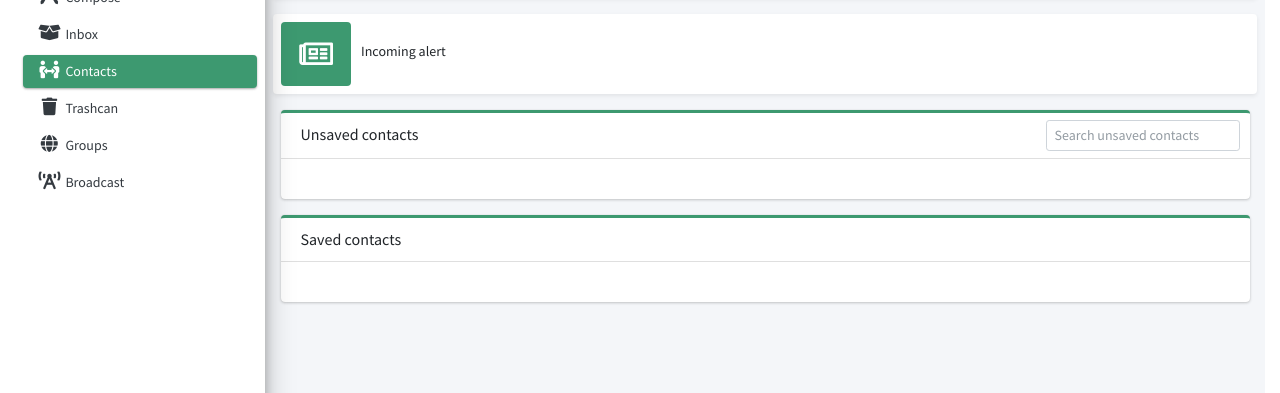
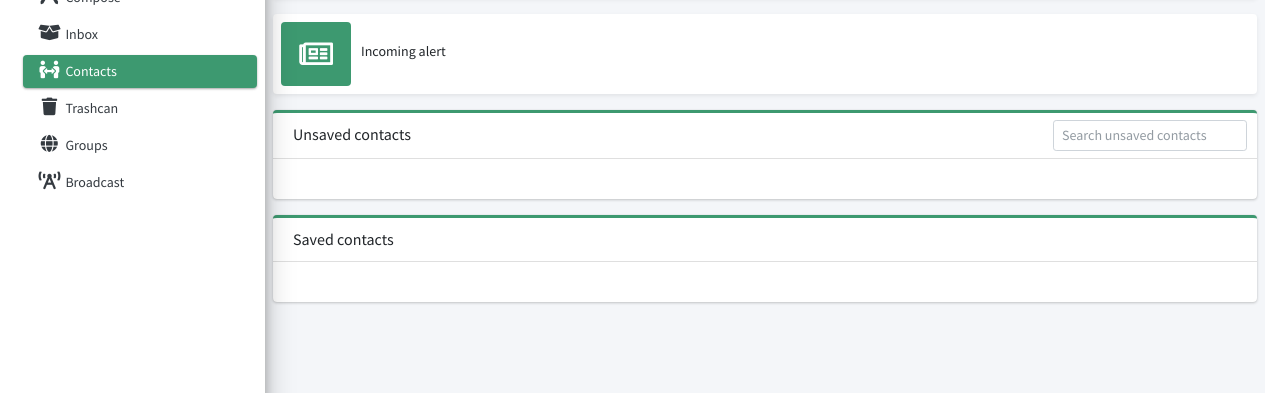
Before and after one commit to astrosonic/forge, a Flask app: template templates/contocts.html in a window 1280 px wide. Shown: the part 187-580 px from the top of the page. Run offline with Flask 2, Linux system fonts and the light colour scheme; the template is opened without the code that fills it, so the values that code supplies are empty; some libraries are stand-ins or nearby versions.

Commit message:
Refactored code for stretched setting
Markup specification quality improved and panels take up full space

```diff
--- a/templates/contocts.html
+++ b/templates/contocts.html
@@ -94,7 +94,6 @@
 		</section>
 
 		<section class="content">
-      <div class="container-fluid">
 			<div class="card card-olive card-outline">
 				<div class="card-header">
 					<h3 class="card-title">Unsaved contacts</h3>
@@ -124,11 +123,9 @@
 				{% endfor %}
 				</div>
 			</div>
-      </div>
 		</section>
 
 		<section class="content">
-      <div class="container-fluid">
 			<div class="card card-olive card-outline">
 				<div class="card-header">
 					<h3 class="card-title">Saved contacts</h3>
@@ -151,7 +148,6 @@
 					{% endfor %}
 				</div>
 			</div>
-      </div>
 		</section>
 
   	</div>
@@ -164,6 +160,7 @@
   	</footer>
 
 </div>
+
 <script src="{{ url_for("static", filename="plugins/jquery/jquery.min.js") }}"></script>
 <script src="{{ url_for("static", filename="plugins/bootstrap/js/bootstrap.bundle.min.js") }}"></script>
 <script src="{{ url_for("static", filename="dist/js/adminlte.min.js") }}"></script>
```
Lines whose indentation alone changed are shown as unchanged.
